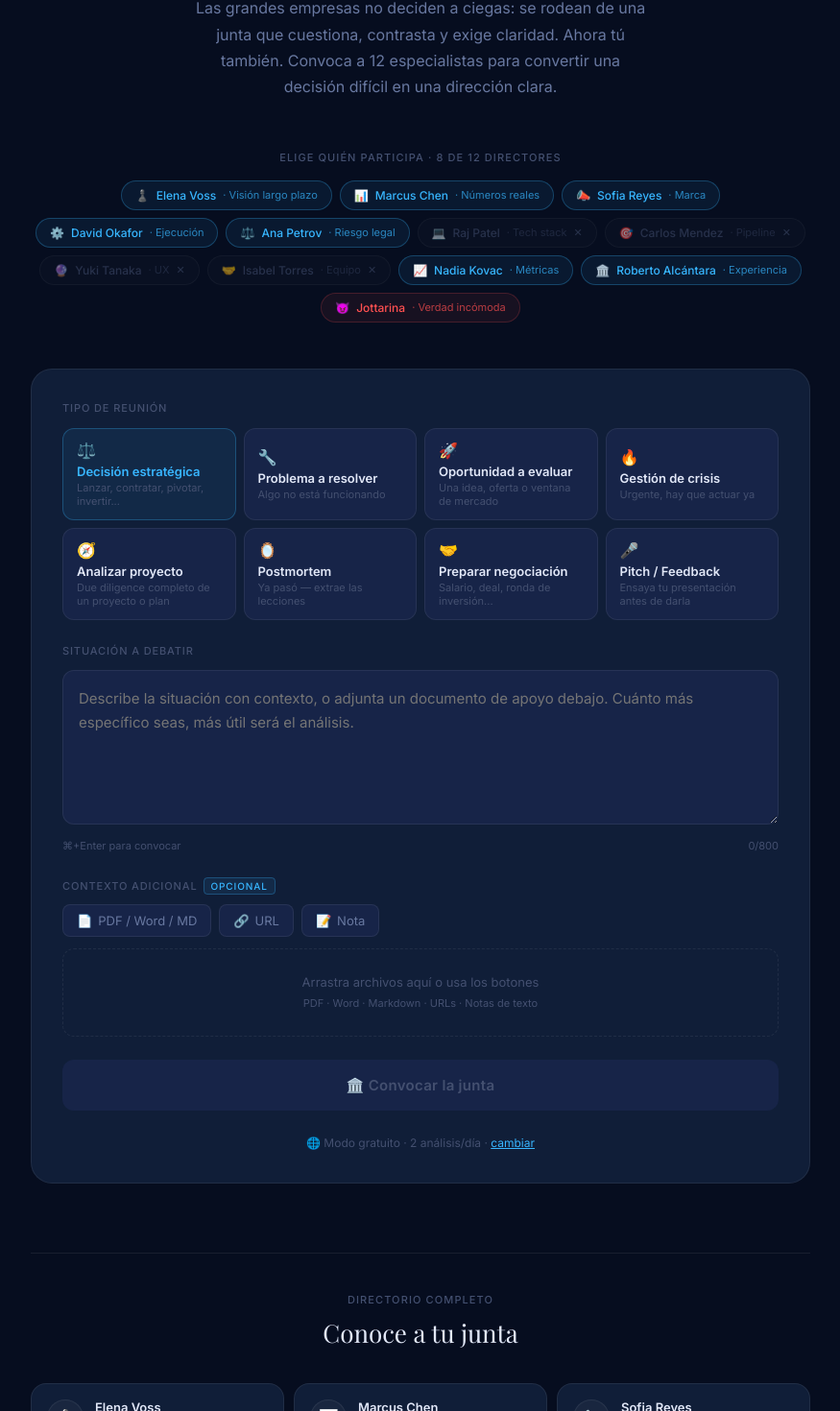
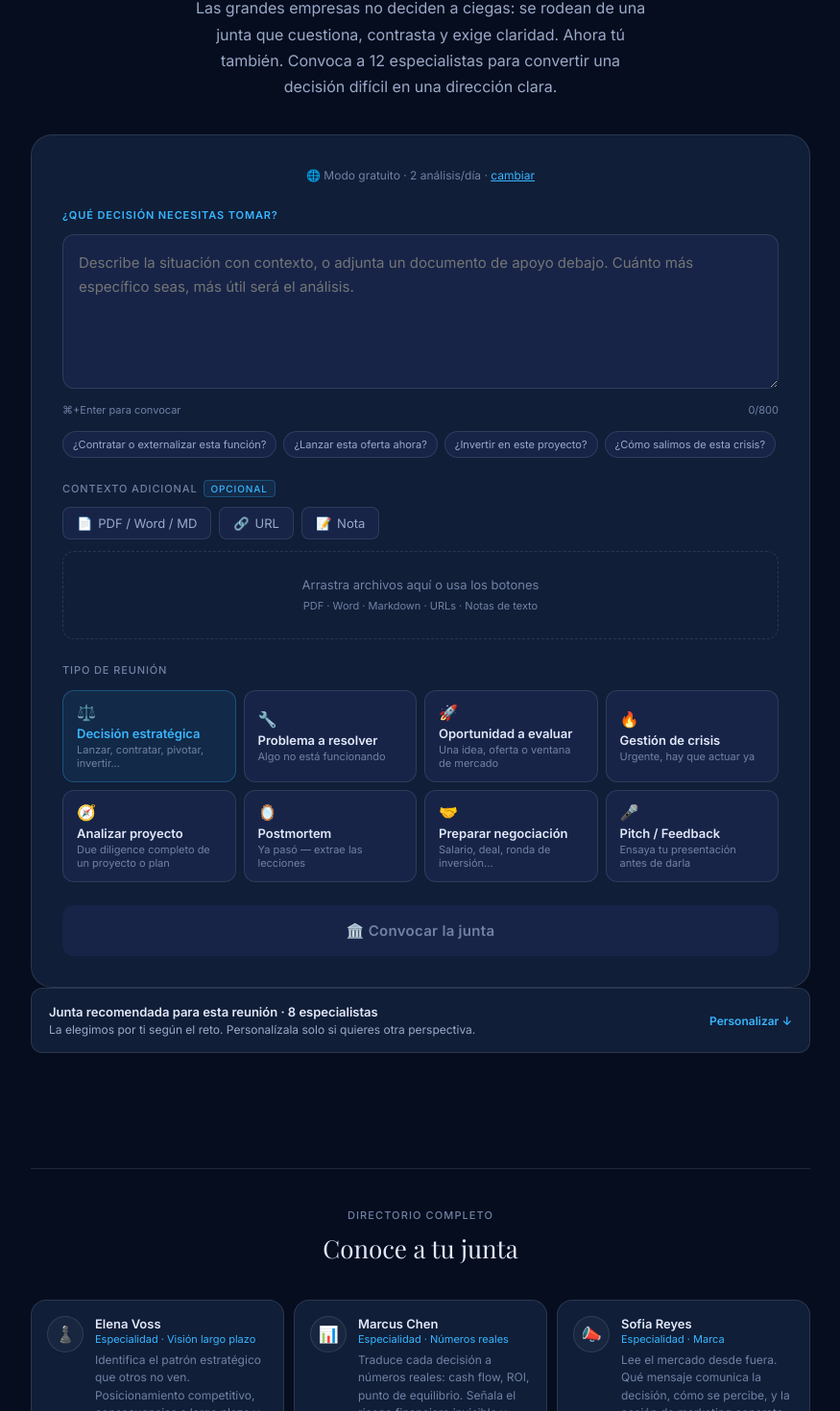
Before and after one commit to JotaEse68/juntadirectiva, a React (Vite) app: page / in a window 1280 px wide. Shown: the part 494-1964 px from the top of the page at 96% size, without its empty margins (202-1077 px from the left). Built offline with nearby package versions, Linux system fonts and the light colour scheme; a web font is replaced by a local one.

Commit message:
Streamline board onboarding and clarify paid plan

```diff
--- a/index.html
+++ b/index.html
@@ -4,6 +4,7 @@
     <meta charset="UTF-8" />
     <link rel="icon" type="image/svg+xml" href="/favicon.svg" />
     <meta name="viewport" content="width=device-width, initial-scale=1.0" />
+    <meta name="color-scheme" content="dark" />
     <meta name="description" content="Tu junta directiva de expertos con IA. Debate real, veredicto claro." />
     <title>Junta Directiva AI</title>
     <link rel="preconnect" href="https://fonts.googleapis.com" />
--- a/src/App.jsx
+++ b/src/App.jsx
@@ -14,7 +14,6 @@ import { useReport } from './hooks/useReport.js'
 import { useChairmanChat } from './hooks/useChairmanChat.js'
 import ContextPanel from './components/ContextPanel.jsx'
 import { DIRECTORS, MEETING_TYPES, selectDirectorsForMeeting, orderForDebate } from './lib/directors.js'
-import { PROVIDERS } from './lib/providers.js'
 import { computeConsensus } from './lib/consensus.js'
 
 const STORAGE_KEY = 'junta_api_key'
@@ -35,6 +34,7 @@ export default function App() {
   const [apiProvider, setApiProvider] = useState(() => localStorage.getItem(STORAGE_PROVIDER_KEY) || 'claude')
   const [showSettings, setShowSettings] = useState(false)
   const [selectedDirector, setSelectedDirector] = useState(null)
+  const [showBoardCustomization, setShowBoardCustomization] = useState(false)
 
   const { conveneBoard, reset, pause, resume, directorStates, verdict, verdictLoading, phase, activeDirectors, globalError, isPaused } = useBoard()
   const { items: ctxItems, addNote, processFile, processURL, removeItem: removeCtxItem,
@@ -294,7 +294,7 @@ export default function App() {
             </button>
           )}
           <span style={{ fontSize: '11px', padding: '4px 10px', borderRadius: '20px', border: `1px solid ${apiKey ? 'var(--blue-bd)' : 'var(--bd)'}`, color: apiKey ? 'var(--blue)' : 'var(--t3)', background: apiKey ? 'var(--blue-dim)' : 'transparent' }}>
-            {apiKey ? `${PROVIDERS[apiProvider]?.emoji || '🔑'} ${PROVIDERS[apiProvider]?.label || 'key propia'}` : '🌐 2/día'}
+            {apiKey ? '🔑 API propia activa' : '🌐 2 análisis/día'}
           </span>
           <button onClick={() => setShowSettings(true)} style={{ padding: '6px 10px', borderRadius: 'var(--r-sm)', border: '1px solid var(--bd)', color: 'var(--t3)', fontSize: '13px' }}>⚙️</button>
         </div>
@@ -304,9 +304,9 @@ export default function App() {
 
         {/* ── PANTALLA INICIAL ── */}
         {isIdle && (
-          <>
+          <div className="home-flow">
             {/* Hero */}
-            <div className="fade-up" style={{ textAlign: 'center', marginBottom: '52px' }}>
+            <div className="fade-up home-hero" style={{ textAlign: 'center', marginBottom: '36px' }}>
               <div style={{ marginBottom: '30px', textAlign: 'left' }}>
                 <DownloadBanner ready={false} />
               </div>
@@ -322,7 +322,20 @@ export default function App() {
             </div>
 
             {/* El elenco — pills seleccionables: quién participa en esta sesión */}
-            <div className="fade-up" style={{ marginBottom: '48px', animationDelay: '.08s' }}>
+            <div className="fade-up board-customization" style={{ marginBottom: '48px', animationDelay: '.08s' }}>
+              <button
+                type="button"
+                onClick={() => setShowBoardCustomization(open => !open)}
+                aria-expanded={showBoardCustomization}
+                style={{ display: 'flex', width: '100%', alignItems: 'center', justifyContent: 'space-between', gap: '16px', padding: '16px 18px', borderRadius: 'var(--r-md)', border: '1px solid var(--bd)', color: 'var(--t2)', background: 'var(--bg2)', textAlign: 'left' }}
+              >
+                <span>
+                  <strong style={{ display: 'block', color: 'var(--t1)', fontSize: '13px', marginBottom: '2px' }}>Junta recomendada para esta reunión · {selectedIds.length} especialistas</strong>
+                  <span style={{ fontSize: '12px' }}>La elegimos por ti según el reto. Personalízala solo si quieres otra perspectiva.</span>
+                </span>
+                <span style={{ color: 'var(--blue)', fontSize: '12px', fontWeight: 700, whiteSpace: 'nowrap' }}>{showBoardCustomization ? 'Cerrar' : 'Personalizar'} {showBoardCustomization ? '↑' : '↓'}</span>
+              </button>
+              {showBoardCustomization && <div style={{ marginTop: '16px' }}>
               <p style={{ fontSize: '11px', color: 'var(--t3)', letterSpacing: '.1em', textTransform: 'uppercase', marginBottom: '14px', textAlign: 'center', fontWeight: 500 }}>
                 Elige quién participa · {selectedIds.length} de {DIRECTORS.length} directores
               </p>
@@ -362,11 +375,12 @@ export default function App() {
                   El debate es secuencial (cada director escucha a los anteriores) — con {selectedIds.length} directores puede tardar varios minutos.
                 </p>
               )}
+              </div>}
             </div>
 
             {/* Formulario */}
-            <div className="fade-up" style={{ animationDelay: '.14s', background: 'var(--bg2)', border: '1px solid var(--bd)', borderRadius: 'var(--r-xl)', padding: '32px', display: 'flex', flexDirection: 'column', gap: '24px' }}>
-              <div>
+            <div className="fade-up composer-card" style={{ animationDelay: '.14s', background: 'var(--bg2)', border: '1px solid var(--bd)', borderRadius: 'var(--r-xl)', padding: '32px', display: 'flex', flexDirection: 'column', gap: '24px' }}>
+              <div className="meeting-type">
                 <p style={{ fontSize: '11px', color: 'var(--t3)', letterSpacing: '.08em', textTransform: 'uppercase', marginBottom: '12px', fontWeight: 500 }}>Tipo de reunión</p>
                 <div style={{ display: 'grid', gridTemplateColumns: 'repeat(auto-fit, minmax(180px, 1fr))', gap: '8px' }}>
                   {MEETING_TYPES.map(mt => (
@@ -380,8 +394,8 @@ export default function App() {
                 </div>
               </div>
 
-              <div>
-                <p style={{ fontSize: '11px', color: 'var(--t3)', letterSpacing: '.08em', textTransform: 'uppercase', marginBottom: '10px', fontWeight: 500 }}>Situación a debatir</p>
+              <div className="situation-field">
+                <p style={{ fontSize: '11px', color: 'var(--blue)', letterSpacing: '.08em', textTransform: 'uppercase', marginBottom: '10px', fontWeight: 700 }}>¿Qué decisión necesitas tomar?</p>
                 <textarea
                   value={situation}
                   onChange={e => setSituation(e.target.value.slice(0, MAX_CHARS))}
@@ -396,10 +410,22 @@ export default function App() {
                   <span style={{ fontSize: '11px', color: 'var(--t3)' }}>⌘+Enter para convocar</span>
                   <span style={{ fontSize: '11px', color: 'var(--t3)' }}>{situation.length}/{MAX_CHARS}</span>
                 </div>
+                <div style={{ display: 'flex', flexWrap: 'wrap', gap: '7px', marginTop: '12px' }}>
+                  {[
+                    '¿Contratar o externalizar esta función?',
+                    '¿Lanzar esta oferta ahora?',
+                    '¿Invertir en este proyecto?',
+                    '¿Cómo salimos de esta crisis?',
+                  ].map(example => (
+                    <button key={example} type="button" onClick={() => setSituation(example)} style={{ padding: '6px 10px', border: '1px solid var(--bd)', borderRadius: '20px', color: 'var(--t2)', background: 'var(--bg3)', fontSize: '11px', textAlign: 'left' }}>
+                      {example}
+                    </button>
+                  ))}
+                </div>
               </div>
 
               {/* Panel de contexto enriquecido */}
-              <div>
+              <div className="context-field">
                 <div style={{ display:'flex', alignItems:'center', justifyContent:'space-between', marginBottom:'10px' }}>
                   <p style={{ fontSize:'11px', color:'var(--t3)', letterSpacing:'.08em', textTransform:'uppercase', fontWeight:500 }}>
                     Contexto adicional
@@ -441,7 +467,7 @@ export default function App() {
               </p>
             </div>
 
-          </>
+          </div>
         )}
 
         {/* ── DEBATE / RESULTADOS ── */}
--- a/src/components/DebateChat.jsx
+++ b/src/components/DebateChat.jsx
@@ -36,7 +36,7 @@ function Bubble({ director, state, onClick }) {
       <div style={{ flex: 1, minWidth: 0 }}>
         <div style={{ display: 'flex', alignItems: 'baseline', gap: '8px', marginBottom: '5px', flexWrap: 'wrap' }}>
           <button onClick={onClick} style={{ fontSize: '13px', fontWeight: 700, color }}>{director.name}</button>
-          <span style={{ fontSize: '11px', color: 'var(--t3)' }}>{director.title}</span>
+          <span style={{ fontSize: '11px', color: 'var(--t3)' }}>Especialidad · {director.tags[0]}</span>
           {isStreaming && <span style={{ fontSize: '11px', color, opacity: .8 }}>escribiendo…</span>}
         </div>
 
--- a/src/components/DirectorModal.jsx
+++ b/src/components/DirectorModal.jsx
@@ -44,7 +44,7 @@ export default function DirectorModal({ director, sessionVote, onClose }) {
           {director.name}
         </p>
         <p style={{ fontSize: '13px', color: 'var(--t2)', textAlign: 'center', marginBottom: '18px' }}>
-          {director.title}
+          Especialidad · {director.tags[0]}
         </p>
 
         {/* Tags */}
--- a/src/components/DirectorsRoster.jsx
+++ b/src/components/DirectorsRoster.jsx
@@ -36,7 +36,7 @@ export default function DirectorsRoster({ directors, onClickDirector }) {
               </div>
               <div style={{ flex: 1, minWidth: 0 }}>
                 <p style={{ fontSize: '13px', fontWeight: 600, color: 'var(--t1)', marginBottom: '1px' }}>{d.name}</p>
-                <p style={{ fontSize: '11px', color: accent, marginBottom: '6px' }}>{d.title}</p>
+                <p style={{ fontSize: '11px', color: accent, marginBottom: '6px' }}>Especialidad · {d.tags[0]}</p>
                 <p style={{ fontSize: '12px', color: 'var(--t3)', lineHeight: 1.55 }}>{d.contribution}</p>
               </div>
             </button>
--- a/src/components/DownloadBanner.jsx
+++ b/src/components/DownloadBanner.jsx
@@ -37,9 +37,21 @@ export default function DownloadBanner({ ready = true, loading, credits, onGener
         <div style={{ paddingLeft: '12px', borderLeft: '2px solid var(--blue)' }}>
           <p style={{ fontSize: '10px', color: 'var(--blue)', letterSpacing: '.08em', fontWeight: 700, marginBottom: '4px' }}>02 · EJECUTAR</p>
           <p style={{ fontSize: '12px', color: 'var(--t1)', lineHeight: 1.45 }}>30/60/90 días, responsables, KPIs, riesgos y contingencias.</p>
-          <p style={{ fontSize: '11px', color: 'var(--blue)', marginTop: '5px' }}>Plan de acción</p>
+          <p style={{ fontSize: '11px', color: 'var(--blue)', marginTop: '5px' }}>{ready ? 'Plan de acción' : 'Plan completo desde 4,99 €'}</p>
         </div>
       </div>
+
+      {ready && !hasCredits && (
+        <div style={{ width: '100%', padding: '14px 16px', borderRadius: 'var(--r-md)', background: 'var(--bg3)', border: '1px solid var(--bd)' }}>
+          <p style={{ fontSize: '10px', color: 'var(--blue)', letterSpacing: '.1em', textTransform: 'uppercase', fontWeight: 700, marginBottom: '9px' }}>Vista previa del plan operativo</p>
+          <div style={{ display: 'grid', gridTemplateColumns: 'repeat(auto-fit, minmax(140px, 1fr))', gap: '10px', color: 'var(--t2)', fontSize: '12px' }}>
+            <span>01 · Prioridades de 30 días</span>
+            <span>02 · Responsables y esfuerzo</span>
+            <span>03 · KPIs y contingencias</span>
+          </div>
+          <p style={{ fontSize: '11px', color: 'var(--t3)', marginTop: '9px' }}>Desbloquéalo para convertir el veredicto en una hoja de ruta descargable.</p>
+        </div>
+      )}
 
       {hasCredits && (
         <p style={{ width: '100%', fontSize: '11px', color: 'var(--blue)', marginTop: '-12px' }}>
--- a/src/index.css
+++ b/src/index.css
@@ -1,6 +1,7 @@
 *, *::before, *::after { box-sizing: border-box; margin: 0; padding: 0; }
 
 :root {
+  color-scheme: dark;
   --bg0:      #060d1f;
   --bg1:      #0a1428;
   --bg2:      #101e38;
@@ -13,16 +14,17 @@
   --red-dim:  rgba(255,80,80,0.07);
   --red-bd:   rgba(255,80,80,0.2);
   --t1:       #e2e8f8;
-  --t2:       #6878a0;
-  --t3:       #445070;
-  --bd:       rgba(255,255,255,0.07);
-  --bd2:      rgba(255,255,255,0.12);
+  --t2:       #9aa9c8;
+  --t3:       #7181a4;
+  --bd:       rgba(255,255,255,0.11);
+  --bd2:      rgba(255,255,255,0.17);
   --r-sm: 8px; --r-md: 12px; --r-lg: 16px; --r-xl: 22px;
 }
 
 html { -webkit-font-smoothing: antialiased; }
 body { font-family: 'Inter', sans-serif; background: var(--bg0); color: var(--t1); min-height: 100vh; line-height: 1.6; }
 button { font-family: 'Inter', sans-serif; cursor: pointer; border: none; background: none; }
+button:focus-visible, textarea:focus-visible, input:focus-visible { outline: 3px solid var(--blue); outline-offset: 3px; }
 textarea, input { font-family: 'Inter', sans-serif; }
 ::selection { background: rgba(56,182,255,0.25); }
 ::-webkit-scrollbar { width: 4px; }
@@ -37,6 +39,20 @@ textarea, input { font-family: 'Inter', sans-serif; }
 .fade-in  { animation: fadeIn  .3s ease both; }
 .slide-in { animation: slideIn .35s ease both; }
 
+.home-flow { display: flex; flex-direction: column; }
+.home-hero { order: 1; }
+.composer-card { order: 2; }
+.board-customization { order: 3; }
+.composer-card .situation-field { order: 1; }
+.composer-card .context-field { order: 2; }
+.composer-card .meeting-type { order: 3; }
+.composer-card > button { order: 4; }
+.composer-card > .daily-limit-banner { order: 5; }
+
+@media (max-width: 640px) {
+  .composer-card { padding: 20px !important; }
+}
+
 .dot { display:inline-block; width:5px; height:5px; border-radius:50%; background:var(--blue); animation: pulse 1.2s ease infinite; }
 .dot:nth-child(2){animation-delay:.2s}
 .dot:nth-child(3){animation-delay:.4s}
```
